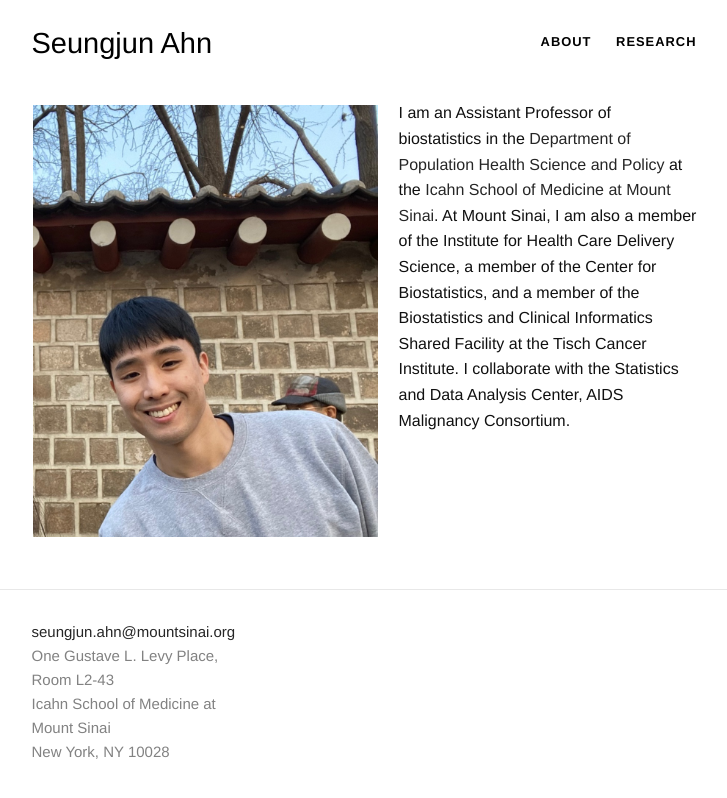
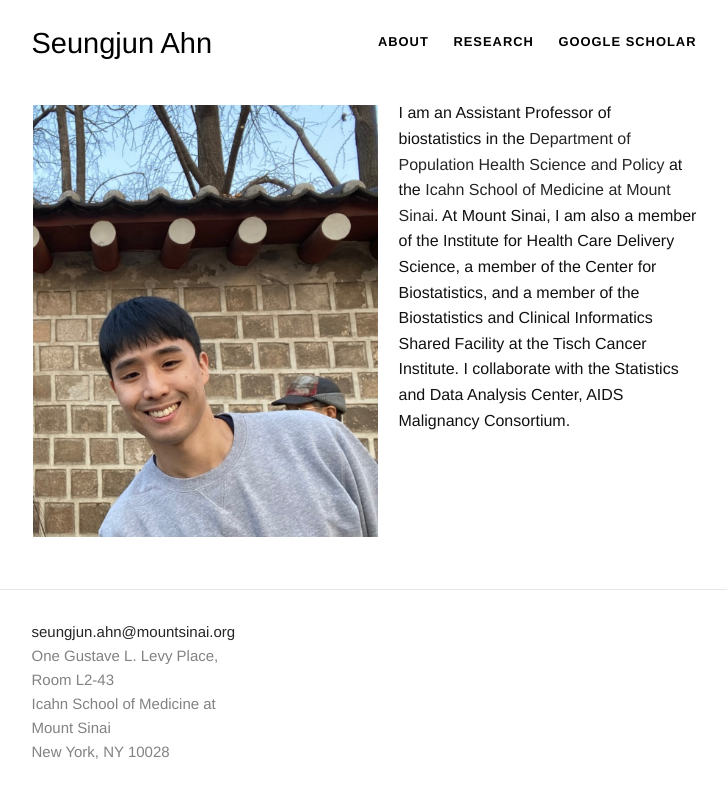
Before and after one commit to sjahnn/sjahnn.github.io, a Jekyll site: the page built from index.html, in a window 1280 px wide. Shown: the top 798 px of the page, without its empty margins (276-1003 px from the left). Built offline with Jekyll 4.4.1, drawn with Linux system fonts in a browser that asks for light colours.

Commit message:
Update menu.yml

```diff
--- a/_data/menu.yml
+++ b/_data/menu.yml
@@ -3,3 +3,6 @@
 
 - title: "Research"
   href: "/research/"
+
+- title: "Google Scholar"
+  href: "https://scholar.google.com/citations?user=A3uQZZ4AAAAJ&hl=en"
```
